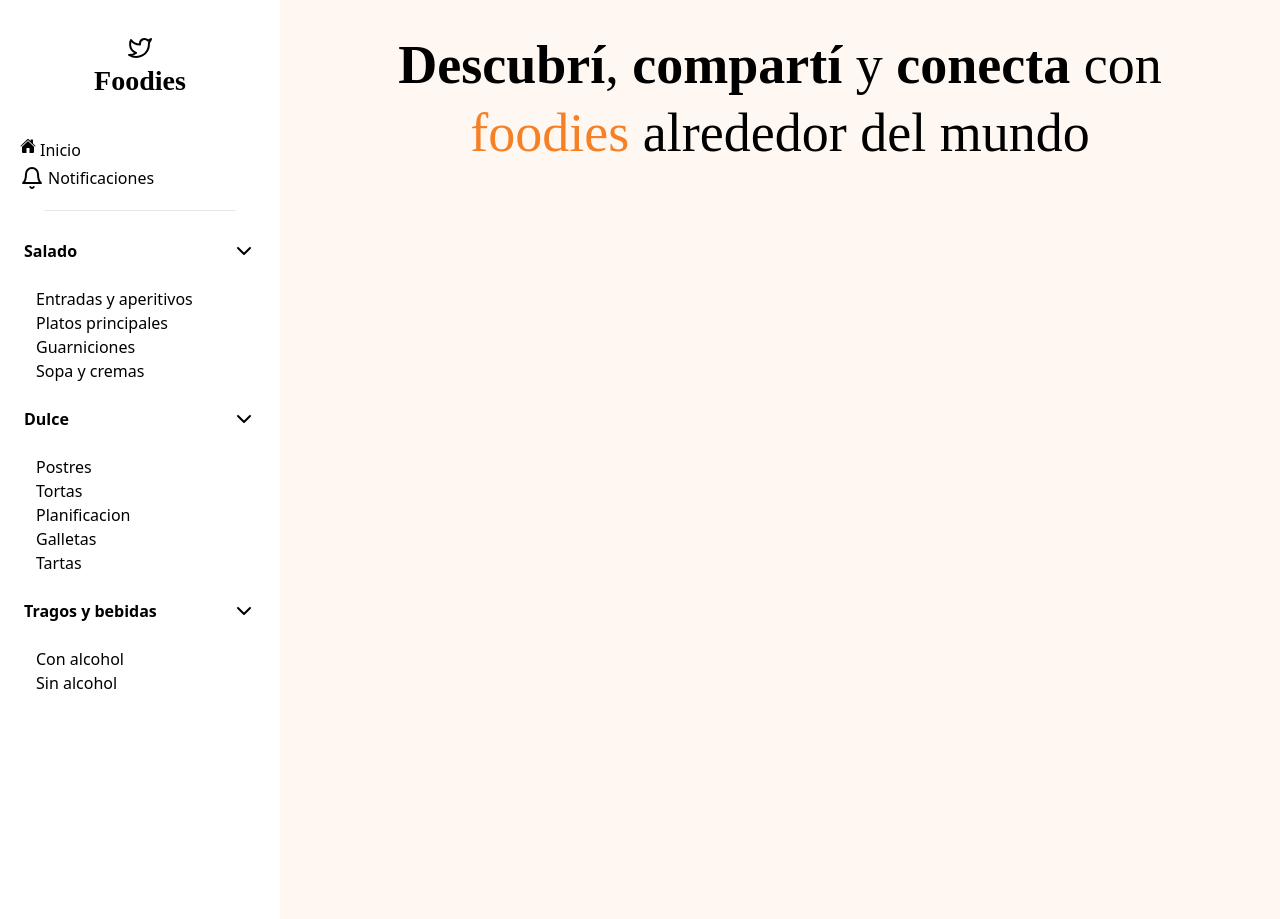
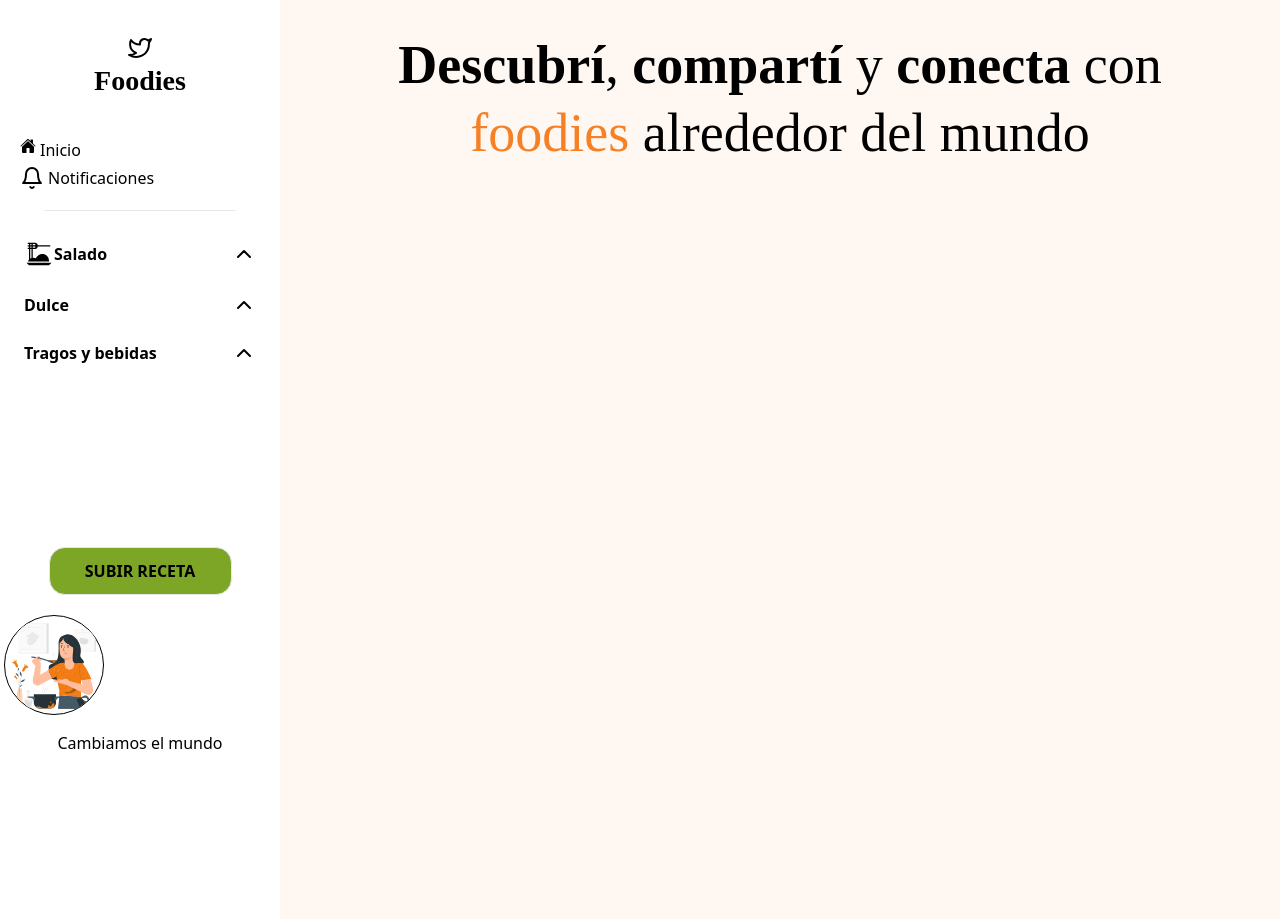
Before and after one commit to No-Country-simulation/c20-24-m-java-react, a Next.js app in the folder front-end/: page /inicio in a window 1280 px wide. Built offline with nearby package versions, Linux system fonts and the light colour scheme.

Commit message:
fix: side menu

```diff
--- /dev/null
+++ b/front-end/src/components/Accordion/Accordion.jsx
@@ -0,0 +1,43 @@
+import { ChevronDown, ChevronUp } from 'react-feather';
+import './acordeonStyle.css';
+const Accordion = ({
+  children,
+  title,
+  icon,
+  activeAccordion,
+  setActiveAccordion,
+}) => {
+  const handleAction = (t) => {
+    if (t === activeAccordion) setActiveAccordion('');
+    else setActiveAccordion(t);
+  };
+  return (
+    // <div className="acordeon">
+    //   <div className={`acor_item `}>
+    //     <div className="acor_header">
+    //       <h3>{title}</h3>
+    //       <ChevronDown />
+    //     </div>
+    //     <div className="acor_content">{children}</div>
+    //   </div>
+    // </div>
+    <div className="accordion">
+      <div className="accordion_heading">
+        <div onClick={() => handleAction(title)} className="container">
+          <span className="">{icon}</span>
+          <p className="">{title}</p>
+          <span className="flex-[1] flex justify-end">
+            {activeAccordion === title ? <ChevronDown /> : <ChevronUp />}
+          </span>
+        </div>
+      </div>
+
+      <div
+        className={`accordion_content ${activeAccordion === title ? 'open' : 'close'} `}
+      >
+        <div className="content_container">{children}</div>
+      </div>
+    </div>
+  );
+};
+export default Accordion;
--- /dev/null
+++ b/front-end/src/components/Accordion/acordeonStyle.css
@@ -0,0 +1,41 @@
+@tailwind base;
+@tailwind components;
+@tailwind utilities;
+
+.accordion_heading .container {
+  @apply flex  items-center px-5 py-3 cursor-pointer hover:bg-slate-50;
+}
+
+.accordion_heading .container p {
+  @apply font-semibold;
+}
+
+.content_container {
+  @apply overflow-hidden  transition-all duration-1000 ease-[cubic-bezier(0.87,2,1.13,1)];
+}
+
+.accordion_content.open .content_container {
+  /* @apply h-[300px] opacity-[1] bg-black; */
+  @apply max-h-fit py-3;
+}
+
+.accordion_content.close .content_container {
+  @apply max-h-0;
+}
+
+.content_container {
+  @apply px-5 ml-3;
+}
+
+/*  */
+/* .acor_content {
+  @apply px-5 ml-3 overflow-hidden;
+}
+
+.acor_item.close .acor_content {
+  @apply max-h-0;
+}
+
+.acor_item.open .acor_content {
+  @apply max-h-fit py-3;
+} */
--- a/front-end/src/components/sideMenu/SideMenu.jsx
+++ b/front-end/src/components/sideMenu/SideMenu.jsx
@@ -3,8 +3,10 @@ import { Bell, ChevronDown, Home, Twitter } from 'react-feather';
 import './acordeonStyle.css';
 import { BeakerIcon } from '@heroicons/react/24/solid';
 import { useState } from 'react';
+import Accordion from '../Accordion/Accordion';
+import Image from 'next/image';
 const SideMenu = () => {
-  const [isOpen, setIsOpen] = useState(false);
+  const [activeAccordion, setActiveAccordion] = useState('');
   const handleOpenModal = (event) => {
     const target = event.currentTarget.toggle('close');
     const cl = target.classList[1];
@@ -12,12 +14,12 @@ const SideMenu = () => {
   };
 
   return (
-    <div className="bg-white w-[280px] h-[919px] p-1">
+    <div className="bg-white w-[280px] h-[919px] p-1 overflow-auto ">
       <div className="flex flex-col justify-center items-center m-[2rem]">
         <Twitter />
         <h1 className="font-abril font-bold text-[28px]">Foodies</h1>
       </div>
-      <div className="flex flex-col justify-start items-start ml-4">
+      <div className="flex flex-col justify-start items-start ml-4 text">
         <ul>
           <li className="flex my-1">
             <svg
@@ -44,17 +46,20 @@ const SideMenu = () => {
         </ul>
       </div>
       <hr className="w-48 h-px mx-auto my-4 bg-gray-200 border-0 rounded  dark:bg-gray-700"></hr>
-      <div>
-        <div className="acordeon">
-          <div
-            onClick={() => setIsOpen(!isOpen)}
-            className={`acor_item ${isOpen ? 'close' : 'open'}`}
+      <div className="h-[300px]">
+        <Accordion
+          title={'Salado'}
+          icon={
+            <Image
+              width={30}
+              height={30}
+              src="/icons/mdi--food-italian (1).svg"
+              alt="picture"
+            />
+          }
+          activeAccordion={activeAccordion}
+          setActiveAccordion={setActiveAccordion}
         >
-            <div className="acor_header">
-              <h3>Salado</h3>
-              <ChevronDown />
-            </div>
-            <div className="acor_content">
           <ul>
             <li>
               <p>Entradas y aperitivos</p>
@@ -69,18 +74,12 @@ const SideMenu = () => {
               <p>Sopa y cremas</p>
             </li>
           </ul>
-            </div>
-          </div>
-
-          <div
-            onClick={() => setIsOpen(!isOpen)}
-            className={`acor_item ${isOpen ? 'close' : 'open'}`}
+        </Accordion>
+        <Accordion
+          title={'Dulce'}
+          activeAccordion={activeAccordion}
+          setActiveAccordion={setActiveAccordion}
         >
-            <div className="acor_header">
-              <h3>Dulce</h3>
-              <ChevronDown />
-            </div>
-            <div className="acor_content">
           <ul>
             <li>
               <p>Postres</p>
@@ -98,18 +97,12 @@ const SideMenu = () => {
               <p>Tartas</p>
             </li>
           </ul>
-            </div>
-          </div>
-
-          <div
-            onClick={() => setIsOpen(!isOpen)}
-            className={`acor_item ${isOpen ? 'close' : 'open'}`}
+        </Accordion>
+        <Accordion
+          title={'Tragos y bebidas'}
+          activeAccordion={activeAccordion}
+          setActiveAccordion={setActiveAccordion}
         >
-            <div className="acor_header">
-              <h3>Tragos y bebidas</h3>
-              <ChevronDown />
-            </div>
-            <div className="acor_content">
           <ul>
             <li>
               <p>Con alcohol</p>
@@ -118,9 +111,27 @@ const SideMenu = () => {
               <p>Sin alcohol</p>
             </li>
           </ul>
+        </Accordion>
       </div>
+      <div className="flex justify-center">
+        <button
+          type="submit"
+          className=" my-5  w-[183px] h-[48px] bg-[#7DA626] hover:bg-[#160852] hover:shadow-xl text-black font-semibold hover:text-white py-2 px-4 border hover:border-transparent rounded-2xl"
+        >
+          SUBIR RECETA
+        </button>
       </div>
+      <div>
+        <div>
+          <Image
+            className="icon_profile"
+            width={3000}
+            height={2000}
+            src="/img/Registro ilustracion.svg"
+            alt="picture"
+          />
         </div>
+        <p className="text-center mt-4">Cambiamos el mundo</p>
       </div>
     </div>
   );
--- a/front-end/src/components/sideMenu/acordeonStyle.css
+++ b/front-end/src/components/sideMenu/acordeonStyle.css
@@ -2,22 +2,11 @@
 @tailwind components;
 @tailwind utilities;
 
-.acor_header {
-  @apply flex justify-between items-center px-5 py-3 cursor-pointer hover:bg-slate-50;
+.icon_profile {
+  /* clip-path: circle(33%); */
+  border-radius: 80%;
+  background-size: cover;
+  width: 100px;
+  height: 100px;
+  border: 1px solid black;
 }
-
-.acor_header h3 {
-  @apply font-semibold;
-}
-
-.acor_content {
-  @apply px-5 ml-3 overflow-hidden;
-}
-
-.acor_item.close .acor_content {
-  @apply max-h-0;
-}
-
-.acor_item.open .acor_content {
-  @apply max-h-fit py-3;
-}
```
Also changed, not shown: front-end/public/icons/mdi--food-italian (1).svg (added). Lines whose indentation alone changed are shown as unchanged.
